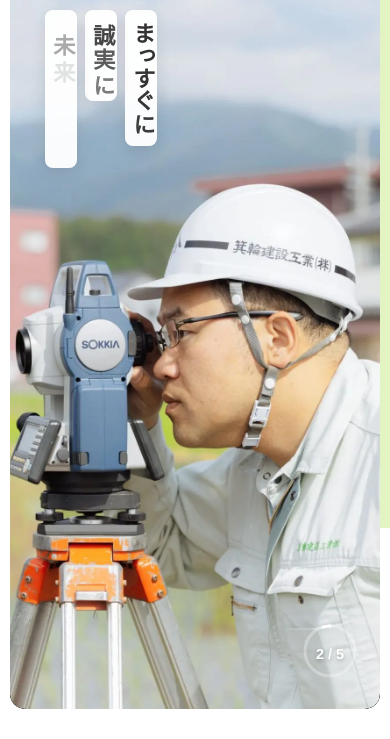
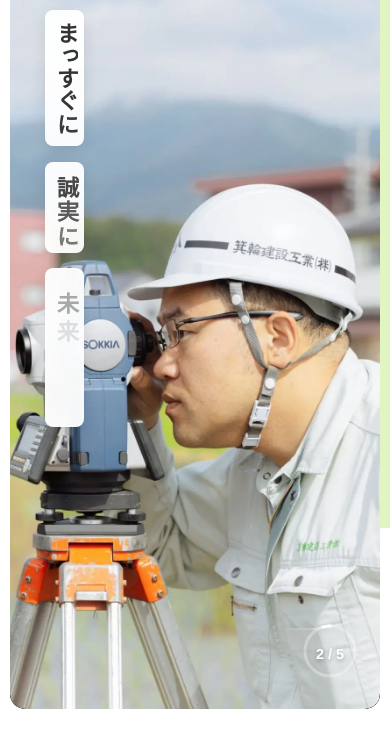
Before and after one commit to Tanjirou13r/minowa-top, a plain HTML site: page index.html in a window 390 px wide. Shown: the part 105-844 px from the top of the page. Drawn offline with Linux system fonts and the light colour scheme; a web font is replaced by a local one.

Commit message:
ビジュアルスローガンのスタイルを整理し、Webkit対応の冗長なスタイルを削除しました。flexboxの設定を簡素化し、marginを使用して間隔を調整しました。また、テロップのフォントサイズと行間を修正しました。

```diff
--- a/style.css
+++ b/style.css
@@ -889,86 +889,34 @@ body::before {
     }
 
     .t-top__visual-slogan__main {
-        /* Webkit対応：flexboxの完全対応 */
-        display: -webkit-box;
-        display: -webkit-flex;
-        display: -moz-box;
-        display: -ms-flexbox;
         display: flex;
-        /* Webkit対応：flex-directionの完全対応 */
-        -webkit-box-orient: horizontal;
-        -webkit-box-direction: reverse;
-        -webkit-flex-direction: row-reverse;
-        -moz-box-orient: horizontal;
-        -moz-box-direction: reverse;
-        -ms-flex-direction: row-reverse;
-        flex-direction: row-reverse;
-
-        /* Webkit対応：align-itemsの完全対応 */
-        -webkit-box-align: start;
-        -webkit-align-items: flex-start;
-        -moz-box-align: start;
-        -ms-flex-align: start;
+        flex-direction: row; /* 左→右に複数の縦列を並べる */
         align-items: flex-start;
     }
 
-    /* iOS Safari対応：gapの代わりにmarginを使用（確実な間隔調整） */
-    .t-top__visual-slogan__main .t-top__visual-slogan__main__area:not(:last-child) {
-        margin-left: 8px;
-    }
-
     .t-top__visual-slogan__main__area {
-        font-size: 1.4rem;
-        /* Webkit対応：flexboxの完全対応 */
-        display: -webkit-box;
-        display: -webkit-flex;
-        display: -moz-box;
-        display: -ms-flexbox;
-        display: flex;
-        /* Webkit対応：flex_directionの完全対応 */
-        -webkit-box-orient: horizontal;
-        -webkit-box-direction: reverse;
-        -webkit-flex-direction: row-reverse;
-        -moz-box-orient: horizontal;
-        -moz-box-direction: reverse;
-        -ms-flex-direction: row-reverse;
-        flex-direction: row-reverse;
-        line-height: 0.9;
-        /* Webkit対応：align-itemsの完全対応 */
-        -webkit-box-align: start;
-        -webkit-align-items: flex-start;
-        -moz-box-align: start;
-        -ms-flex-align: start;
-        align-items: flex-start;
-        /* Webkit対応：flex-wrapの完全対応 */
-        -webkit-flex-wrap: nowrap;
-        -ms-flex-wrap: nowrap;
-        flex-wrap: nowrap;
-    }
-
-    /* iOS Safari対応：gapの代わりにmarginを使用（確実な間隔調整） */
-    .t-top__visual-slogan__main__area .t-top__visual-slogan__main__block:not(:last-child) {
-        margin-left: 8px;
+        display: block;
+        margin-right: 8px; /* gap代わり */
     }
 
     .t-top__visual-slogan__main__block {
-        margin-bottom: 0;
         display: block;
+        margin-bottom: 8px; /* 縦の間隔を空ける（テロップ間） */
     }
 
     .t-top__visual-slogan__main__txt {
-        /* iOS Safari対応：縦書きテキストの改善 */
+        writing-mode: vertical-rl;
+        text-orientation: upright;
         -webkit-writing-mode: vertical-rl;
-        -ms-writing-mode: tb-rl;
-        writing-mode: vertical-rl;
         -webkit-text-orientation: upright;
-        text-orientation: upright;
         padding: 12px 6px;
-        height: auto;
+        font-size: 1.4rem;
+        line-height: 1.2;
         max-height: 50vh;
         overflow: hidden;
     }
 }
+
 
 /* 480px以下でもプログレスアニメーションを右下固定で表示 */
 @media (max-width: 480px) {
```
